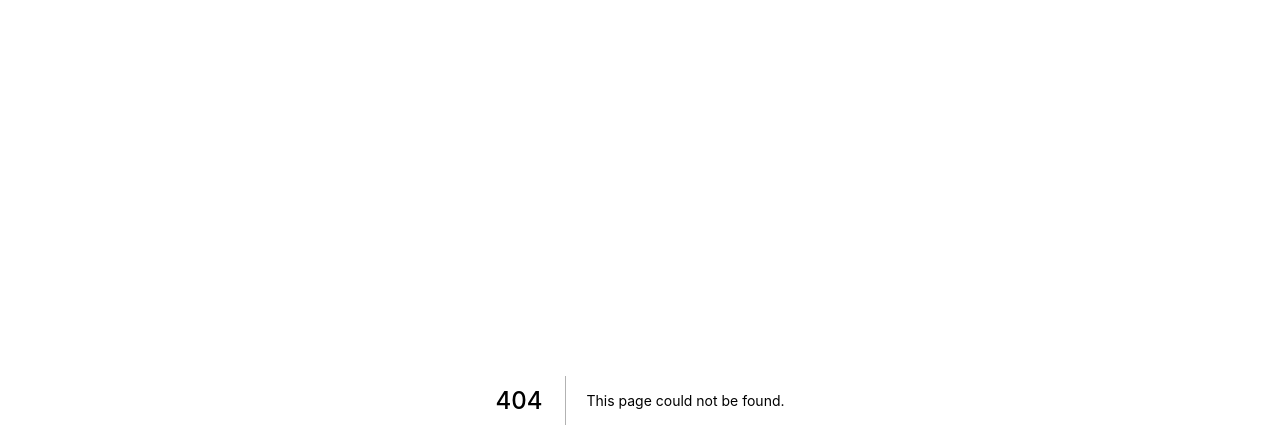
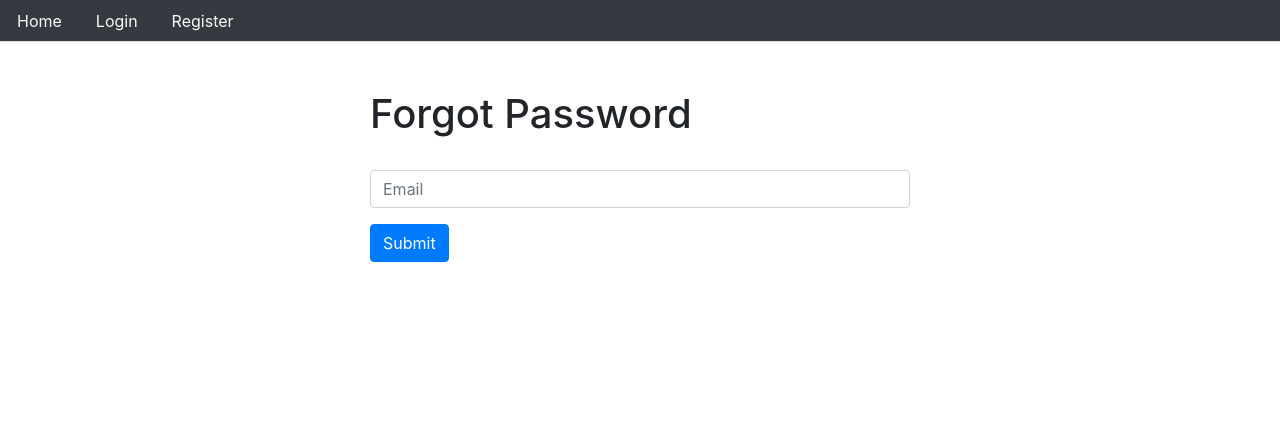
Before and after one commit to jatin711-debug/react-node-aws, a Next.js app in the folder client/: page /auth/password/forgot in a window 1280 px wide. Before the commit this address had no page. Shown: the top 448 px of the page. Built offline with nearby package versions, Linux system fonts and the light colour scheme.

Commit message:
addin forgot password page and in routes

```diff
--- /dev/null
+++ b/client/pages/auth/password/forgot.js
@@ -0,0 +1,52 @@
+import {useState,useEffect} from 'react';
+import axios from 'axios';
+import {showSuccessMessage , showErrorMessage } from '../../../helpers/alert';
+import {API} from '../../../config';
+import Router from 'next/router';
+import Layout from '../../../components/Layout';
+
+const ForgotPassword = ()=>{
+    const [state,setState] = useState({
+        email:'',
+        buttonText:'Submit',
+        success:false,
+        error:''
+    });
+
+    const {email,buttonText,success,error} = state;
+    const handelChange = (e)=>{
+        setState({
+            ...state,
+            email: e.target.value
+        });
+    }
+
+    const handelSubmit = async (e)=>{
+        e.preventDefault();
+
+    }
+
+    const passwordForgotForm = ()=>(
+        <form onSubmit={handelSubmit}>
+            <div className="form-group">
+                <input require type="text" className="form-control" placeholder="Email" value={email} onChange={handelChange}/>
+            </div>
+            <div> <button className="btn btn-primary">{buttonText}</button></div>
+        </form>
+    );
+
+    return <Layout>
+        <div className="row">
+            <div className="col-md-6 offset-md-3">
+                <h1> Forgot Password </h1>
+                <br/>
+                {passwordForgotForm()}
+            </div>
+        </div>
+    </Layout>
+}
+
+
+
+
+export default ForgotPassword
--- a/client/pages/login.js
+++ b/client/pages/login.js
@@ -61,6 +61,9 @@ const Login = () => {
             {success && showSuccessMessage(success)}
             {error && showErrorMessage(error)}
             {loginForm()}
+            <Link href="/auth/password/forgot">
+                <a className="text-danger float-right">Forgot Password</a>
+            </Link>
             <hr />
         </div>
 
```
